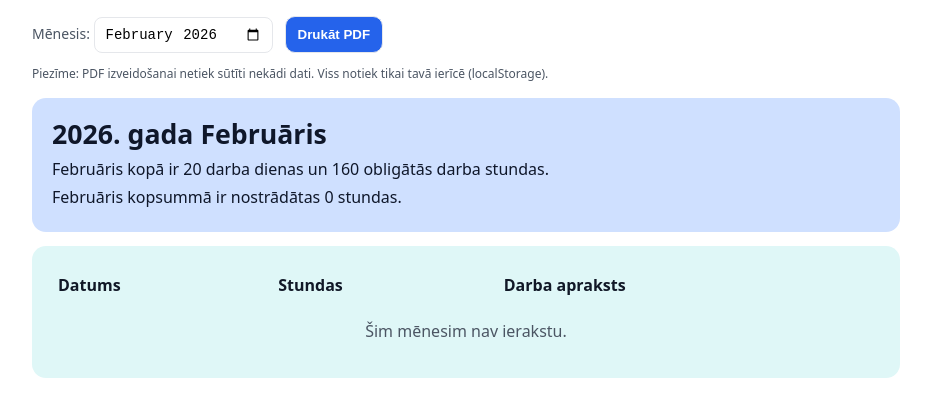
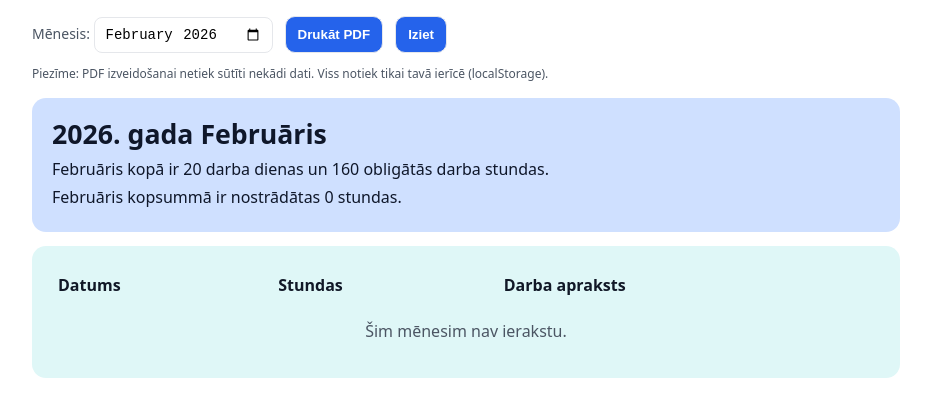
Before and after one commit to JanisPeretsons83/Orginals-V1, a plain HTML site: page print.html in a window 1280 px wide. Shown: the whole page, without its empty margins (174-1105 px from the left). Drawn offline with Linux system fonts and the light colour scheme.

Commit message:
Update print.html

```diff
--- a/print.html
+++ b/print.html
@@ -11,6 +11,7 @@
     <div class="controls">
       <label>Mēnesis: <input type="month" id="monthInput"></label>
       <button id="printBtn">Drukāt PDF</button>
+      <button id="exitBtn" class="secondary">Iziet</button>
     </div>
     <div class="small">Piezīme: PDF izveidošanai netiek sūtīti nekādi dati. Viss notiek tikai tavā ierīcē (localStorage).</div>
   </div>
```
